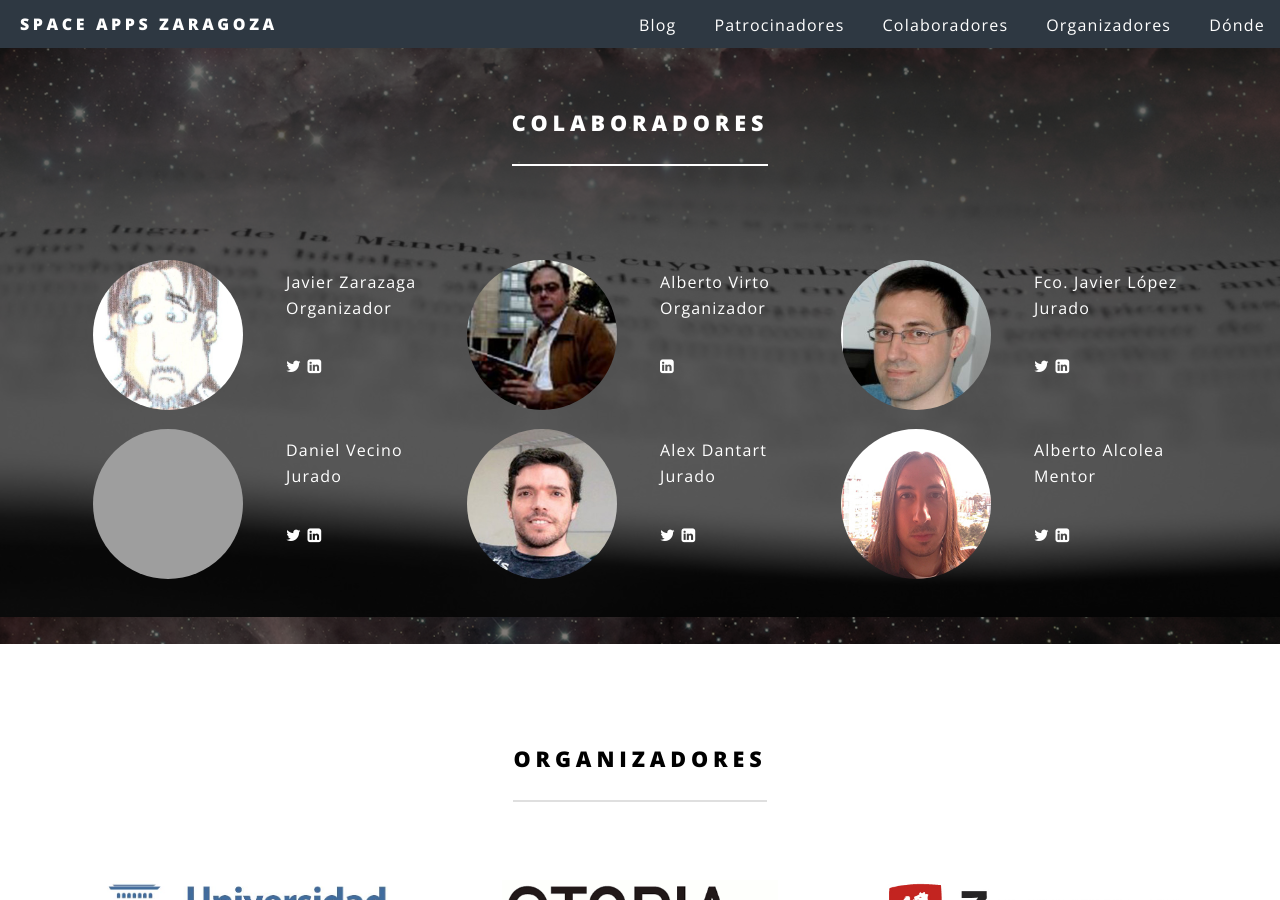
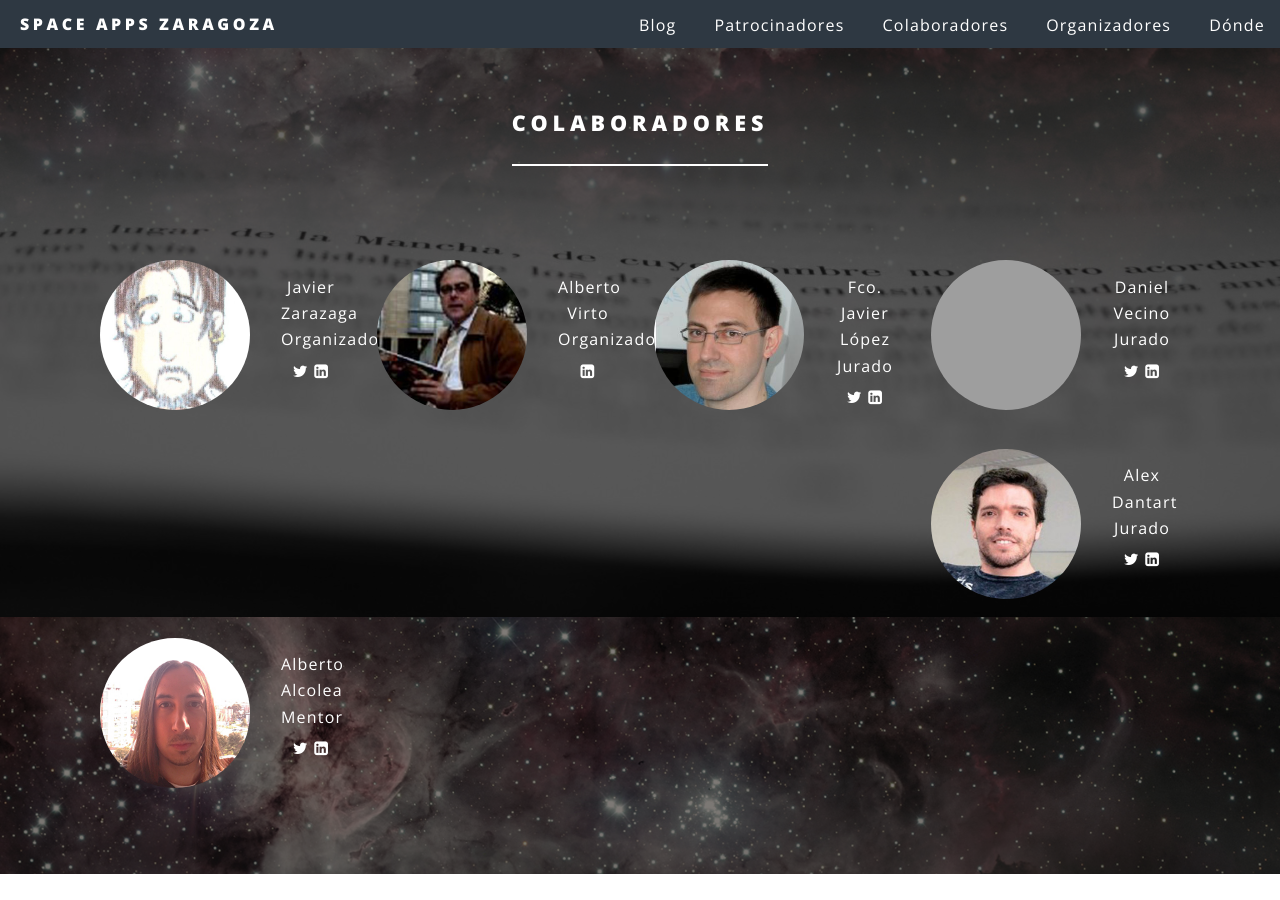
Before and after one commit to spaceappszgz/spaceappszgz.github.io, a Jekyll site: the page built from index.html, in a window 1280 px wide and 900 px high, scrolled down 2083 px. Built offline with Jekyll 4.4.1, drawn with Linux system fonts in a browser that asks for light colours; some web fonts are replaced; grey boxes are pictures that could not be loaded.

Commit message:
optimizing css classes

```diff
--- a/css/main.scss
+++ b/css/main.scss
@@ -1655,7 +1655,7 @@ h3 {
   width: 150px;
   height: 150px;
   margin-left:auto;
-  margin-right:auto;
+  margin-right:1px;
   margin-top: 10%;
   background-size: cover;
   background-repeat: no-repeat;
@@ -1688,21 +1688,12 @@ h3 {
 
 
 .name-role-text{
+	    margin-bottom: 5px;
 	@include breakpoint(small) {
 		margin-bottom:2%;
 	}
   }
 
-  .name-role{
-  		margin-bottom:1em !important;
-  		padding-top:25px;
-
-	@include breakpoint(small) {
-		padding-top: 0px;
-		margin: 0px;
-		width: 80px;
-	}
-  }
 
   .map-iframe{
   	height: 300px;
@@ -1720,23 +1711,22 @@ h3 {
   }
 
   .description-general{
-		padding-left: 20px;
 		color:white;
+		font-size: 16px;
+   		color: white;
+    	text-align: center;
+    	margin-bottom:1em !important;
+  		padding-top:30px;
+  		width:90px;
 
 	@include breakpoint(small) {
 		padding-left: 1px;
-	}
-
-  }
-
-	.description {
-		font-size: 16px;
-   		color: white;
-    	text-align: left;
-
-	@include breakpoint(small) {
 		font-size: 8px;
-	}
+		padding-top: 0px;
+		margin: 0px;
+		width: 70px;
+	}
+
   }
 
 .prom-video{
--- a/index.html
+++ b/index.html
@@ -57,38 +57,32 @@ layout: landing
                     </div>
                 </div>
                 <div class="col-xs-3 col-md-2 description-general">
-                    <div class="description name-role">
                         <p class="name-role-text">Javier Zarazaga<br/>Organizador</p>
                         <p>
                             <a target="_blank" href="https://twitter.com/jazarso" class="icon fa-twitter"></a>
                             <a target="_blank" href="https://es.linkedin.com/in/fjzarazagasoria" class="icon fa-linkedin-square"></a>
                         </p>
-                    </div>
                 </div>
                 <div class="col-xs-3 col-md-2 col-image">
                     <div class="circular" style="background-image: url('images/pon_1.jpg');">
                     </div>
                 </div>
                 <div class="col-xs-3 col-md-2 description-general">
-                    <div class="description name-role">
                         <p class="name-role-text">Alberto Virto<br/>Organizador</p>
                         <p>
-                            <a target="_blank" href="https://es.linkedin.com/pub/alberto-virto/1a/281/591" class="icon fa-linkedin-square"><span class="label">linkedin-square</span></a>
+                            <a target="_blank" href="https://es.linkedin.com/pub/alberto-virto/1a/281/591" class="icon fa-linkedin-square"></a>
                         </p>
-                    </div>
                 </div>
                 <div class="col-xs-3 col-md-2 col-image">
                     <div class="circular" style="background-image: url('images/juez_2.jpeg')">
                     </div>
                 </div>
                 <div class="col-xs-3 col-md-2 description-general">
-                    <div class="description name-role">
                         <p class="name-role-text">Fco. Javier López<br/>Jurado</p>
                         <p>
                             <a target="_blank" href="https://twitter.com/fjlopezpellicer" class="icon fa-twitter"><span class="label">twitter</span></a>
                             <a target="_blank" href="https://es.linkedin.com/in/franciscojlopezpellicer" class="icon fa-linkedin-square"><span class="label">linkedin-square</span></a>
                         </p>
-                    </div>
                 </div>
 
                 <div class="col-xs-3 col-md-2 col-image">
@@ -96,39 +90,33 @@ layout: landing
                     </div>
                 </div>
                 <div class="col-xs-3 col-md-2 description-general">
-                    <div class="description name-role">
                         <p class="name-role-text">Daniel Vecino<br/>Jurado</p>
                         <p>
-                            <a target="_blank" href="https://twitter.com/mrvecino" class="icon fa-twitter"><span class="label">twitter</span></a>
-                            <a target="_blank" href="https://es.linkedin.com/in/danielvecinocastel/es" class="icon fa-linkedin-square"><span class="label">linkedin-square</span></a>
+                            <a target="_blank" href="https://twitter.com/mrvecino" class="icon fa-twitter"></a>
+                            <a target="_blank" href="https://es.linkedin.com/in/danielvecinocastel/es" class="icon fa-linkedin-square"></a>
                         </p>
-                    </div>
                 </div>
                 <div class="col-xs-3 col-md-2 col-image">
                     <div class="circular" style="background-image: url('images/dantart.jpg');">
                     </div>
                 </div>
                 <div class="col-xs-3 col-md-2 description-general">
-                    <div class="description name-role">
                         <p class="name-role-text">Alex Dantart<br/>Jurado</p>
                         <p>
                             <a target="_blank" href="https://twitter.com/dantart" class="icon fa-twitter"><span class="label">twitter</span></a>
-                            <a target="_blank" href="https://es.linkedin.com/pub/alberto-virto/1a/281/591" class="icon fa-linkedin-square"><span class="label">linkedin-square</span></a>
+                            <a target="_blank" href="https://es.linkedin.com/pub/alberto-virto/1a/281/591" class="icon fa-linkedin-square"></a>
                         </p>
-                    </div>
                 </div>
                 <div class="col-xs-3 col-md-2 col-image">
                     <div class="circular" style="background-image: url('images/alcolea.png')">
                     </div>
                 </div>
                 <div class="col-xs-3 col-md-2 description-general">
-                    <div class="description name-role">
                         <p class="name-role-text">Alberto Alcolea<br/>Mentor</p>
                         <p>
-                            <a target="_blank" href="https://twitter.com/albertoalcolea" class="icon fa-twitter"><span class="label">twitter</span></a>
-                            <a target="_blank" href="https://es.linkedin.com/in/albertoalcolea" class="icon fa-linkedin-square"><span class="label">linkedin-square</span></a>
+                            <a target="_blank" href="https://twitter.com/albertoalcolea" class="icon fa-twitter"></a>
+                            <a target="_blank" href="https://es.linkedin.com/in/albertoalcolea" class="icon fa-linkedin-square"></a>
                         </p>
-                    </div>
                 </div>
             </div>
 </section>
```
